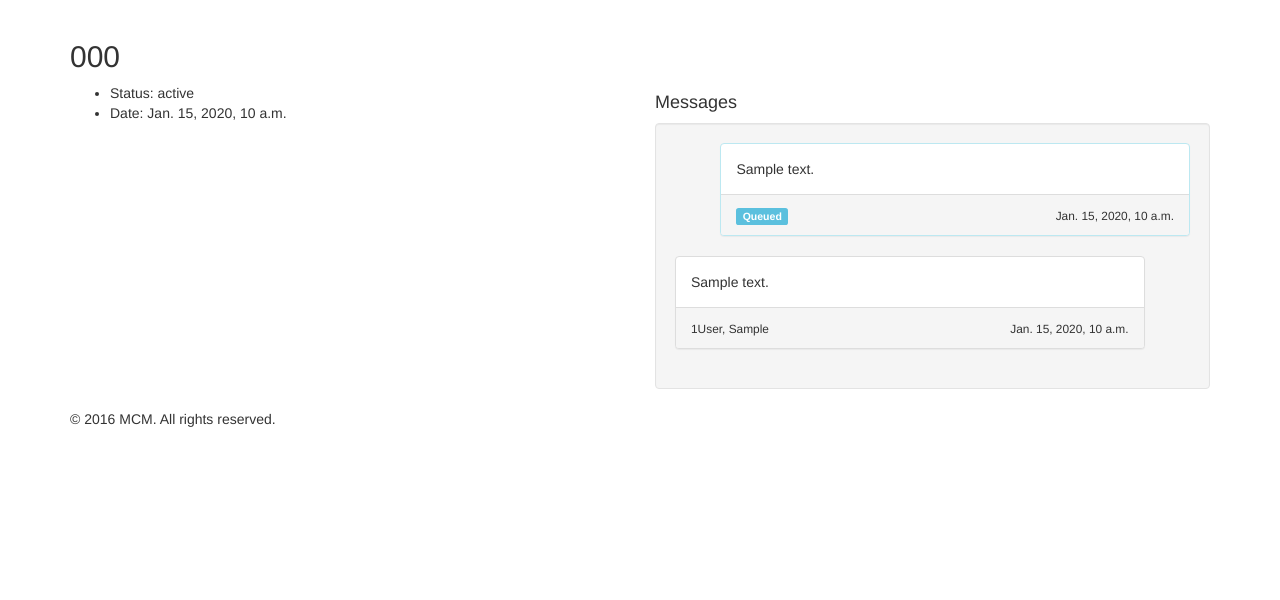
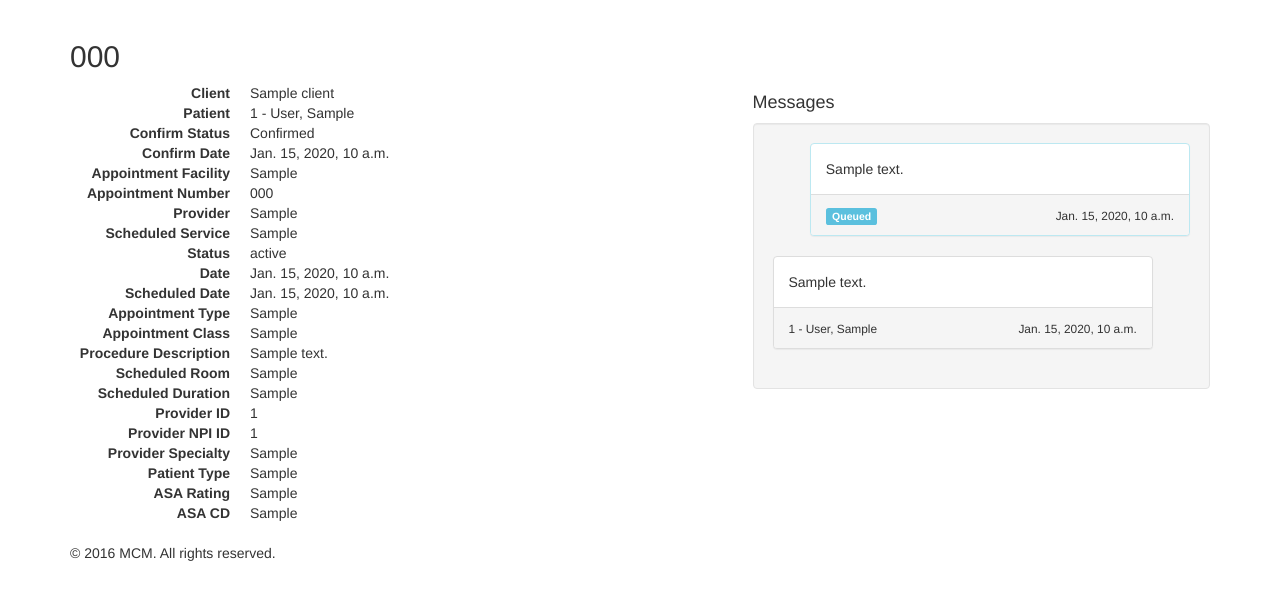
Before and after one commit to munsu/mcm, a Django app: template templates/appointments/appointment_detail.html in a window 1280 px wide. Shown: the part 52-652 px from the top of the page. Run offline with Django 3.2, Linux system fonts and the light colour scheme; the template is opened without the code that fills it: values that come from a table or form of the project are taken from there, others are empty; tables that the repository leaves empty hold one stand-in row (values such as "Sample post"); parts of the project's set-up code (start-up, migrations or seed data) failed here and were passed over; some libraries are stand-ins or nearby versions.

Commit message:
Update appointment detail page and index page

```diff
--- a/appointments/models.py
+++ b/appointments/models.py
@@ -340,7 +340,7 @@ class Patient(models.Model):
 #     # strikes and stuff
 
     def __str__(self):
-        return "{}{}, {}".format(
+        return "{} - {}, {}".format(
             self.id, self.patient_last_name, self.patient_first_name)
 
     @property
--- a/templates/appointments/appointment_detail.html
+++ b/templates/appointments/appointment_detail.html
@@ -6,13 +6,33 @@
       <div class="col-xs-12">
         <h2>{{ object.appointment_number }}</h2>
         <div class="row">
-          <div class="col-xs-12 col-md-6">
-            <ul>
-              <li>Status: {{ object.appointment_status }}</li>
-              <li>Date: <time title="{{ object.appointment_date|date:'r' }}" datetime="{{ object.appointment_date|date:'c' }}">{{ object.appointment_date }}</time></li>
-            </ul>
+          <div class="col-xs-12 col-md-7">
+            <dl class="dl-horizontal">
+              <dt>Client</dt><dd>{{ object.client }}</dd>
+              <dt>Patient</dt><dd>{{ object.patient }}</dd>
+              <dt>Confirm Status</dt><dd>{{ object.get_appointment_confirm_status_display }}</dd>
+              <dt>Confirm Date</dt><dd><time title="{{ object.appointment_confirm_date|date:'r' }}" datetime="{{ object.appointment_confirm_date|date:'c' }}">{{ object.appointment_confirm_date }}</time></dd>
+              <dt>Appointment Facility</dt><dd>{{ object.appointment_facility }}</dd>
+              <dt>Appointment Number</dt><dd>{{ object.appointment_number }}</dd>
+              <dt>Provider</dt><dd>{{ object.appointment_provider }}</dd>
+              <dt>Scheduled Service</dt><dd>{{ object.appointment_scheduled_service }}</dd>
+              <dt>Status</dt><dd>{{ object.appointment_status }}</dd>
+              <dt>Date</dt><dd><time title="{{ object.appointment_date|date:'r' }}" datetime="{{ object.appointment_date|date:'c' }}">{{ object.appointment_date }}</time></dd>
+              <dt>Scheduled Date</dt><dd><time title="{{ object.appointment_scheduled_dt|date:'r' }}" datetime="{{ object.appointment_scheduled_dt|date:'c' }}">{{ object.appointment_scheduled_dt }}</time></dd>
+              <dt>Appointment Type</dt><dd>{{ object.appointment_type }}</dd>
+              <dt>Appointment Class</dt><dd>{{ object.appointment_class }}</dd>
+              <dt>Procedure Description</dt><dd>{{ object.procedure_description }}</dd>
+              <dt>Scheduled Room</dt><dd>{{ object.scheduled_room }}</dd>
+              <dt>Scheduled Duration</dt><dd>{{ object.scheduled_duration }}</dd>
+              <dt>Provider ID</dt><dd>{{ object.provider_id }}</dd>
+              <dt>Provider NPI ID</dt><dd>{{ object.provider_npi_id }}</dd>
+              <dt>Provider Specialty</dt><dd>{{ object.provider_specialty }}</dd>
+              <dt>Patient Type</dt><dd>{{ object.patient_type }}</dd>
+              <dt>ASA Rating</dt><dd>{{ object.asa_rating }}</dd>
+              <dt>ASA CD</dt><dd>{{ object.asa_cd }}</dd>
+            </dl>
           </div>
-          <div class="col-xs-12 col-md-6">
+          <div class="col-xs-12 col-md-5">
             <h4>Messages</h4>
             <div class="well">
               {% for message in object.message_set.all %}
--- a/templates/index.html
+++ b/templates/index.html
@@ -23,7 +23,7 @@
                     <td>{{ appointment.patient.patient_phone }}</td>
                     <td>{{ appointment.scheduled_room }}</td>
                     <td data-order="{{ appointment.appointment_date|date:'c' }}"><time title="{{ appointment.appointment_date|date:'r' }}" datetime="{{ appointment.appointment_date|date:'c' }}">{{ appointment.appointment_date }}</time></td>
-                    <td>{{ appointment.appointment_status }}</td>
+                    <td>{{ appointment.get_appointment_confirm_status_display }}</td>
                     <td><a href="{% url 'appointments:detail' appointment.pk %}">Details</a>&nbsp;|&nbsp;<a href="#">SMS</a>&nbsp;|&nbsp;<a href="#">Call</a></td>
                   </tr>
                 {% endfor %}
```
Also changed, not shown: appointments/migrations/0006_auto_20161025_0156.py (added).
